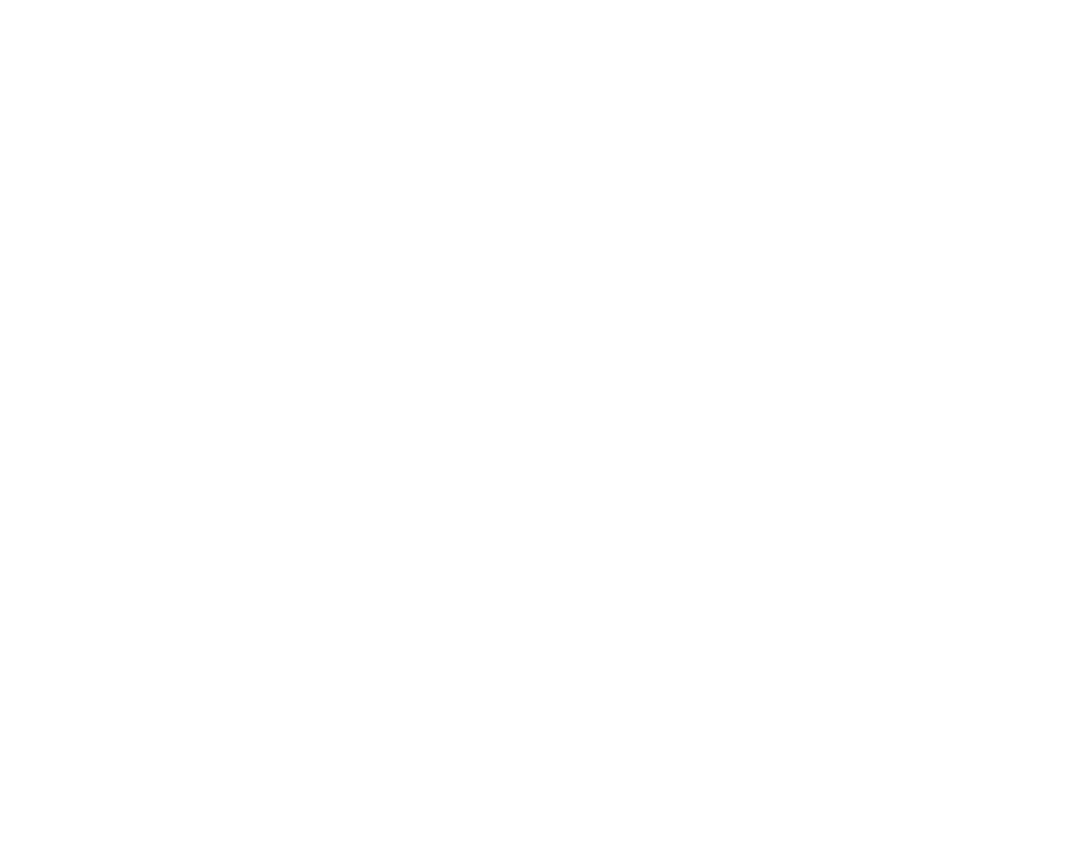
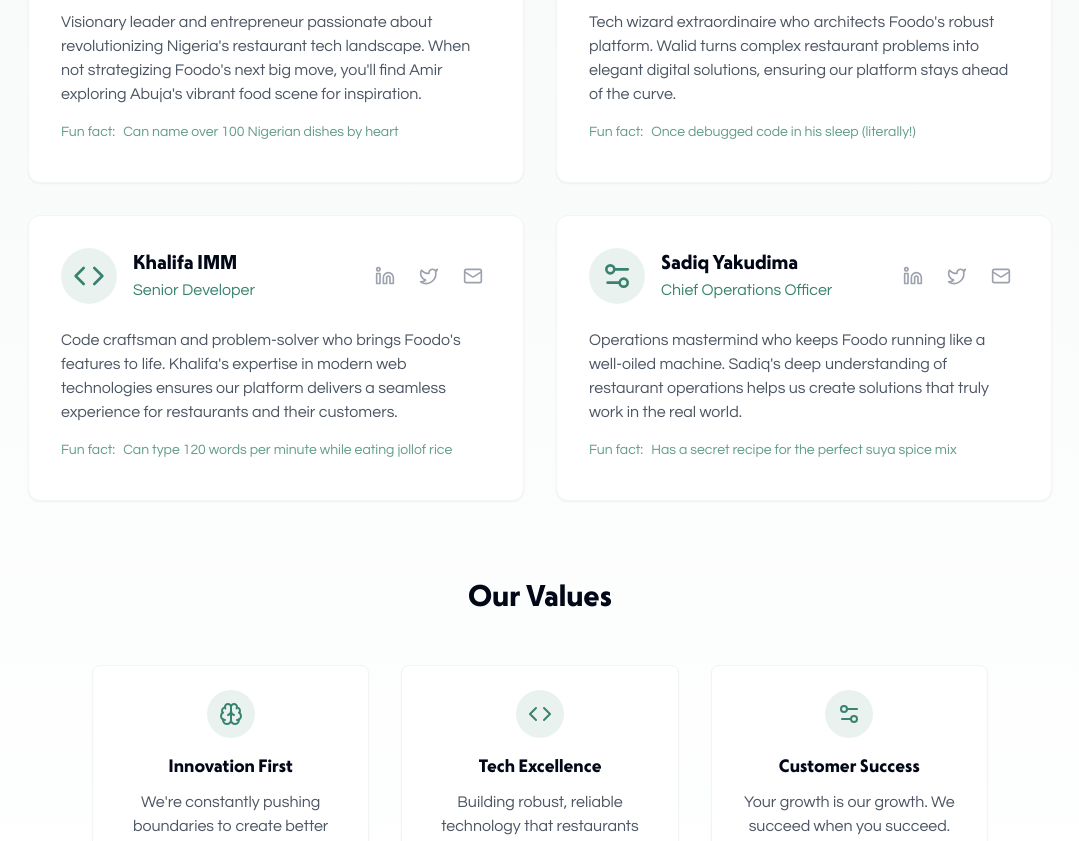
Before and after one commit to amir-talib/foodo, a Next.js app: page /foodo/our-team in a window 1280 px wide. Before the commit this address had no page. Shown: the part 440-1281 px from the top of the page, without its empty margins (100-1179 px from the left). Before the commit the page ends 800 px from the top, so only its background shows below. Built offline with nearby package versions, Linux system fonts and the light colour scheme.

Commit message:
Add Our Team page with interactive cards and animations

```diff
--- /dev/null
+++ b/src/app/our-team/page.tsx
@@ -0,0 +1,217 @@
+"use client";
+
+import { Layout } from "@/components/layout/Layout";
+import { motion } from "framer-motion";
+import {
+  LuBrain,
+  LuCode,
+  LuCpu,
+  LuSettings2,
+  LuLinkedin,
+  LuMail,
+  LuTwitter
+} from "react-icons/lu";
+import { IconType } from "react-icons";
+
+const team = [
+  {
+    name: "Amir Talib",
+    role: "Chief Executive Officer",
+    icon: LuBrain,
+    bio: "Visionary leader and entrepreneur passionate about revolutionizing Nigeria's restaurant tech landscape. When not strategizing Foodo's next big move, you'll find Amir exploring Abuja's vibrant food scene for inspiration.",
+    funFact: "Can name over 100 Nigerian dishes by heart",
+    links: {
+      linkedin: "#",
+      twitter: "#",
+      email: "mailto:amir@foodo.ng"
+    }
+  },
+  {
+    name: "Walid Yakudima",
+    role: "Chief Technology Officer",
+    icon: LuCpu,
+    bio: "Tech wizard extraordinaire who architects Foodo's robust platform. Walid turns complex restaurant problems into elegant digital solutions, ensuring our platform stays ahead of the curve.",
+    funFact: "Once debugged code in his sleep (literally!)",
+    links: {
+      linkedin: "#",
+      twitter: "#",
+      email: "mailto:walid@foodo.ng"
+    }
+  },
+  {
+    name: "Khalifa IMM",
+    role: "Senior Developer",
+    icon: LuCode,
+    bio: "Code craftsman and problem-solver who brings Foodo's features to life. Khalifa's expertise in modern web technologies ensures our platform delivers a seamless experience for restaurants and their customers.",
+    funFact: "Can type 120 words per minute while eating jollof rice",
+    links: {
+      linkedin: "#",
+      twitter: "#",
+      email: "mailto:khalifa@foodo.ng"
+    }
+  },
+  {
+    name: "Sadiq Yakudima",
+    role: "Chief Operations Officer",
+    icon: LuSettings2,
+    bio: "Operations mastermind who keeps Foodo running like a well-oiled machine. Sadiq's deep understanding of restaurant operations helps us create solutions that truly work in the real world.",
+    funFact: "Has a secret recipe for the perfect suya spice mix",
+    links: {
+      linkedin: "#",
+      twitter: "#",
+      email: "mailto:sadiq@foodo.ng"
+    }
+  }
+];
+
+export default function TeamPage() {
+  const container = {
+    hidden: { opacity: 0 },
+    show: {
+      opacity: 1,
+      transition: {
+        staggerChildren: 0.2
+      }
+    }
+  };
+
+  const item = {
+    hidden: { opacity: 0, y: 20 },
+    show: { opacity: 1, y: 0 }
+  };
+
+  const socialIcons: Record<string, IconType> = {
+    linkedin: LuLinkedin,
+    twitter: LuTwitter,
+    email: LuMail
+  };
+
+  return (
+    <Layout>
+      <div className="min-h-screen bg-gradient-to-b from-primary/5 to-white">
+        <div className="container py-20">
+          {/* Hero Section */}
+          <motion.div
+            initial={{ opacity: 0, y: 20 }}
+            animate={{ opacity: 1, y: 0 }}
+            transition={{ duration: 0.5 }}
+            className="text-center mb-16"
+          >
+            <h1 className="text-4xl md:text-5xl font-bold mb-6">
+              Meet the Foodo Team
+            </h1>
+            <p className="text-xl text-gray-600 max-w-2xl mx-auto">
+              We're a passionate team of tech enthusiasts and food lovers, working to revolutionize
+              restaurant operations in Nigeria.
+            </p>
+          </motion.div>
+
+          {/* Team Grid */}
+          <motion.div
+            variants={container}
+            initial="hidden"
+            animate="show"
+            className="grid md:grid-cols-2 gap-8 max-w-5xl mx-auto"
+          >
+            {team.map((member) => (
+              <motion.div
+                key={member.name}
+                variants={item}
+                whileHover={{ scale: 1.02 }}
+                className="relative group"
+              >
+                <div className="bg-white rounded-xl shadow-sm border border-gray-100 overflow-hidden hover:shadow-md transition-shadow">
+                  <div className="p-8">
+                    <div className="flex items-center justify-between mb-6">
+                      <div className="flex items-center gap-4">
+                        <div className="p-3 bg-primary/10 rounded-full">
+                          <member.icon className="w-8 h-8 text-primary" />
+                        </div>
+                        <div>
+                          <h3 className="text-xl font-bold">{member.name}</h3>
+                          <p className="text-primary">{member.role}</p>
+                        </div>
+                      </div>
+                      <div className="flex gap-2">
+                        {Object.entries(member.links).map(([platform, url]) => {
+                          const Icon = socialIcons[platform];
+                          return (
+                            <a
+                              key={platform}
+                              href={url}
+                              className="p-2 text-gray-400 hover:text-primary transition-colors"
+                              target={platform === 'email' ? '_self' : '_blank'}
+                              rel="noopener noreferrer"
+                            >
+                              <Icon className="w-5 h-5" />
+                            </a>
+                          );
+                        })}
+                      </div>
+                    </div>
+                    <p className="text-gray-600 mb-4">
+                      {member.bio}
+                    </p>
+                    <div className="flex items-center gap-2 text-sm text-primary/80">
+                      <span className="font-medium">Fun fact:</span>
+                      <span>{member.funFact}</span>
+                    </div>
+                  </div>
+                  <div className="h-2 bg-gradient-to-r from-primary/20 via-primary to-primary/20 transform scale-x-0 group-hover:scale-x-100 transition-transform duration-300" />
+                </div>
+              </motion.div>
+            ))}
+          </motion.div>
+
+          {/* Values Section */}
+          <motion.div
+            initial={{ opacity: 0 }}
+            animate={{ opacity: 1 }}
+            transition={{ delay: 0.6 }}
+            className="mt-20 text-center"
+          >
+            <h2 className="text-3xl font-bold mb-12">Our Values</h2>
+            <div className="grid md:grid-cols-3 gap-8 max-w-4xl mx-auto">
+              <motion.div
+                whileHover={{ scale: 1.05 }}
+                className="p-6 bg-white rounded-lg shadow-sm border border-gray-100"
+              >
+                <div className="p-3 bg-primary/10 rounded-full w-fit mx-auto mb-4">
+                  <LuBrain className="w-6 h-6 text-primary" />
+                </div>
+                <h3 className="text-lg font-bold mb-2">Innovation First</h3>
+                <p className="text-gray-600">
+                  We're constantly pushing boundaries to create better solutions for restaurants.
+                </p>
+              </motion.div>
+              <motion.div
+                whileHover={{ scale: 1.05 }}
+                className="p-6 bg-white rounded-lg shadow-sm border border-gray-100"
+              >
+                <div className="p-3 bg-primary/10 rounded-full w-fit mx-auto mb-4">
+                  <LuCode className="w-6 h-6 text-primary" />
+                </div>
+                <h3 className="text-lg font-bold mb-2">Tech Excellence</h3>
+                <p className="text-gray-600">
+                  Building robust, reliable technology that restaurants can count on.
+                </p>
+              </motion.div>
+              <motion.div
+                whileHover={{ scale: 1.05 }}
+                className="p-6 bg-white rounded-lg shadow-sm border border-gray-100"
+              >
+                <div className="p-3 bg-primary/10 rounded-full w-fit mx-auto mb-4">
+                  <LuSettings2 className="w-6 h-6 text-primary" />
+                </div>
+                <h3 className="text-lg font-bold mb-2">Customer Success</h3>
+                <p className="text-gray-600">
+                  Your growth is our growth. We succeed when you succeed.
+                </p>
+              </motion.div>
+            </div>
+          </motion.div>
+        </div>
+      </div>
+    </Layout>
+  );
+}
```
